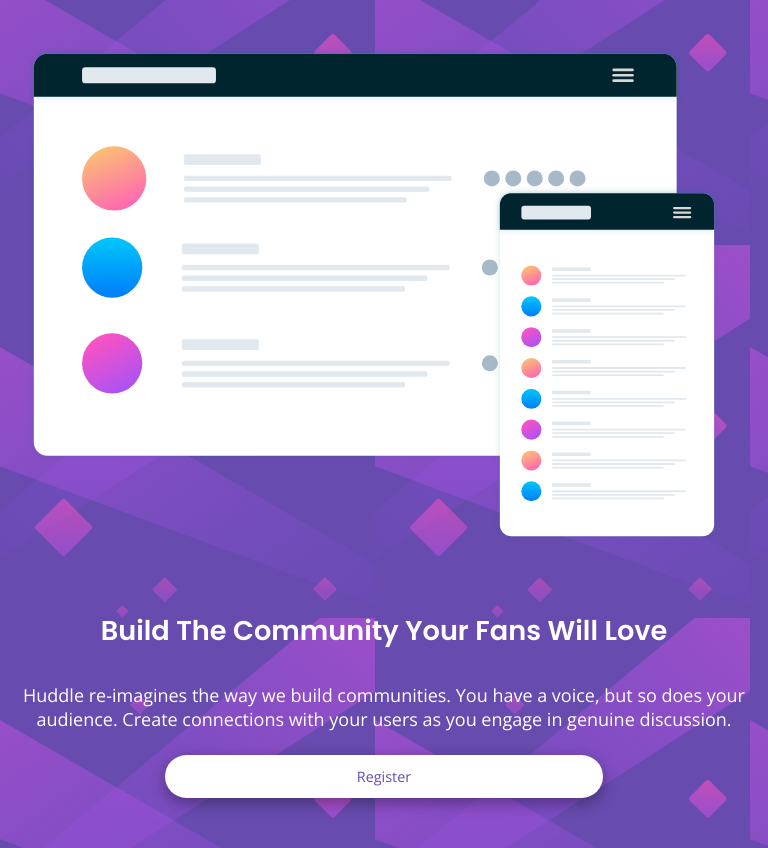
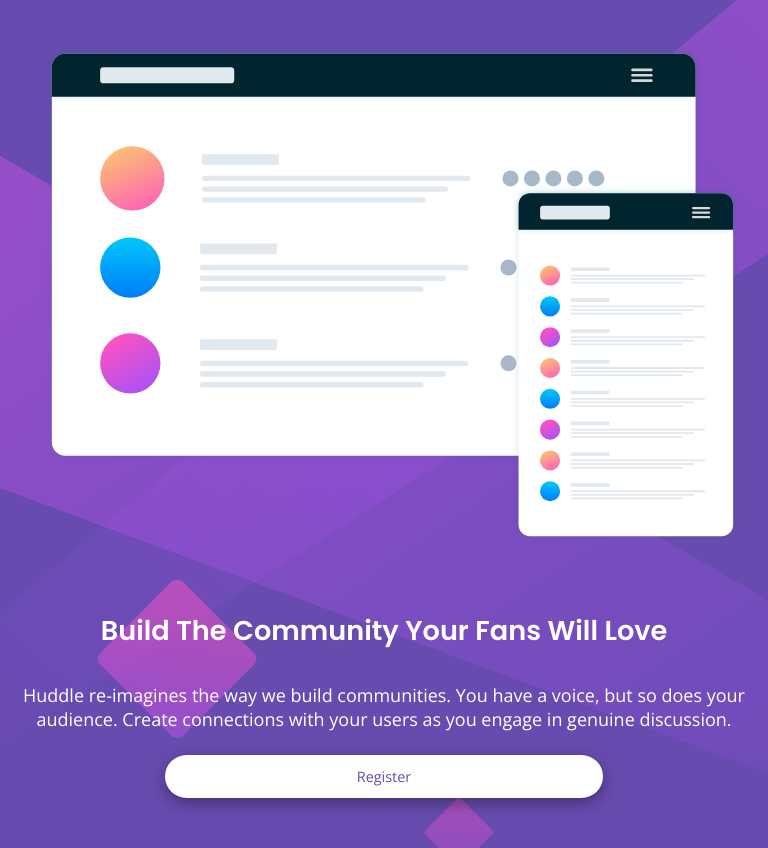
Before and after one commit to victorsonet/Haddle-Landing-Page, a plain HTML site: page index.html in a window 768 px wide. Shown: the part 128-976 px from the top of the page. Drawn offline with nearby package versions, Linux system fonts and the light colour scheme.

Commit message:
few changes

```diff
--- a/css/main.css
+++ b/css/main.css
@@ -43,7 +43,9 @@ body::after {
     content: '';
     width: 100%;
     height: 100%;
-    background: url(../images/bg-desktop.svg);
+    background: url(../images/bg-desktop.svg) no-repeat;
+    background-size: cover;
+    /* background-position: center; */
     opacity: 1;
     position: absolute;
     z-index: -1;
@@ -52,7 +54,7 @@ body::after {
 main {
     display: grid;
     grid-template-columns: 1fr .7fr;
-    grid-template-rows: 2fr 6fr 2fr;
+    grid-template-rows: 6fr 6fr 2fr;
     justify-content: center;
     width: 100%;
     height: 100vh;
@@ -60,16 +62,21 @@ main {
 }
 
 header {
-    margin-bottom: 2rem;
 }
 
 header img {
     width: 28%;
 }
 
+.container {
+    grid-row: 2/3;
+    grid-column: 1/3;
+    display: flex;
+    width: 100%;
+    column-gap: 3rem;
+}
+
 .hero-section {
-    grid-row: 2/3;
-    grid-column: 1/2;
     width: 95%;
 }
 
@@ -78,9 +85,7 @@ header img {
 }
 
 .text-section {
-    grid-row: 2/3;
-    grid-column: 2/3;
-    width: 100%;
+    width: 65%;
 }
 
 .section-title {
@@ -143,7 +148,8 @@ header img {
 
     body::after {
         content: '';
-        background: url(../images/bg-mobile.svg);
+        background: url(../images/bg-mobile.svg) no-repeat;
+        background-size: cover;
     }
 
     main {
@@ -153,6 +159,12 @@ header img {
         padding: 0;
         width: 95%;
         height: 100%;
+    }
+
+    .container {
+        display: flex;
+        flex-direction: column;
+        align-items: center;
     }
 
     header {
@@ -169,6 +181,7 @@ header img {
     }
 
     .text-section {
+        width: 100%;
         margin-top: 2rem;
         display: flex;
         flex-direction: column;
@@ -207,7 +220,7 @@ header img {
 
     body::after {
         content: '';
-        background: url(../images/bg-mobile.svg);
+        background: url(../images/bg-mobile.svg) no-repeat;
     }
 
     body {
@@ -221,6 +234,12 @@ header img {
         padding: 0;
         width: 85%;
         height: 100%;
+    }
+
+    .container {
+        display: flex;
+        flex-direction: column;
+        align-items: center;
     }
 
     header {
@@ -237,6 +256,7 @@ header img {
     }
 
     .text-section {
+        width: 100%;
         margin-top: 2rem;
         display: flex;
         flex-direction: column;
--- a/index.html
+++ b/index.html
@@ -13,6 +13,7 @@
     <header>
       <img src="images/logo.svg" alt="Huddle logo">
     </header>
+    <div class="container">
       <div class="hero-section">
         <img src="images/illustration-mockups.svg" alt="Illustration">
       </div>
@@ -25,6 +26,7 @@
           <a href="#">Register</a>
         </div>
       </section>
+    </div>
     <div class="social-section">
       <i class="fa-brands fa-facebook fa-2xl"></i>
       <i class="fa-brands fa-twitter fa-2xl"></i>
```
Lines whose indentation alone changed are shown as unchanged.
